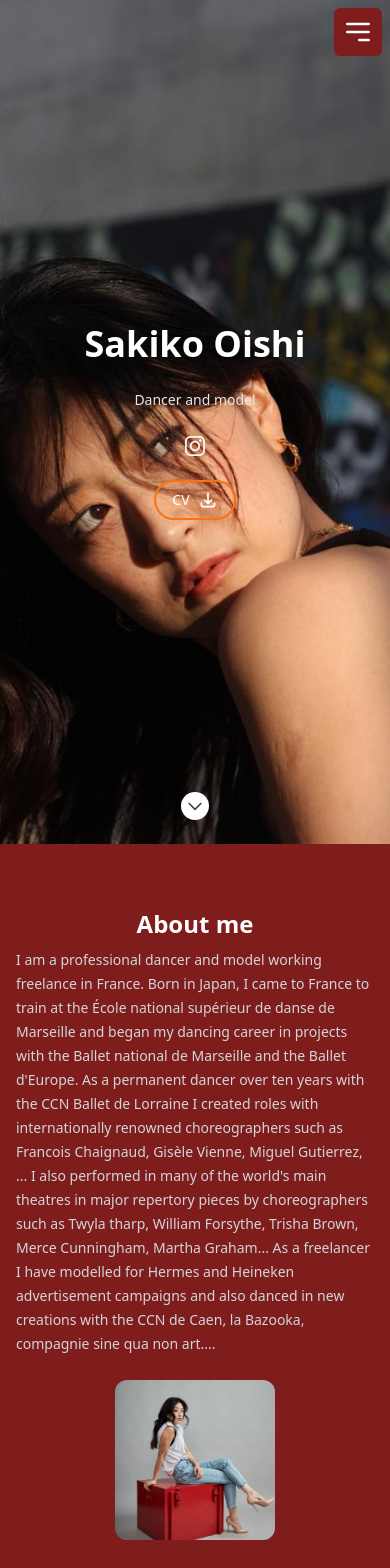
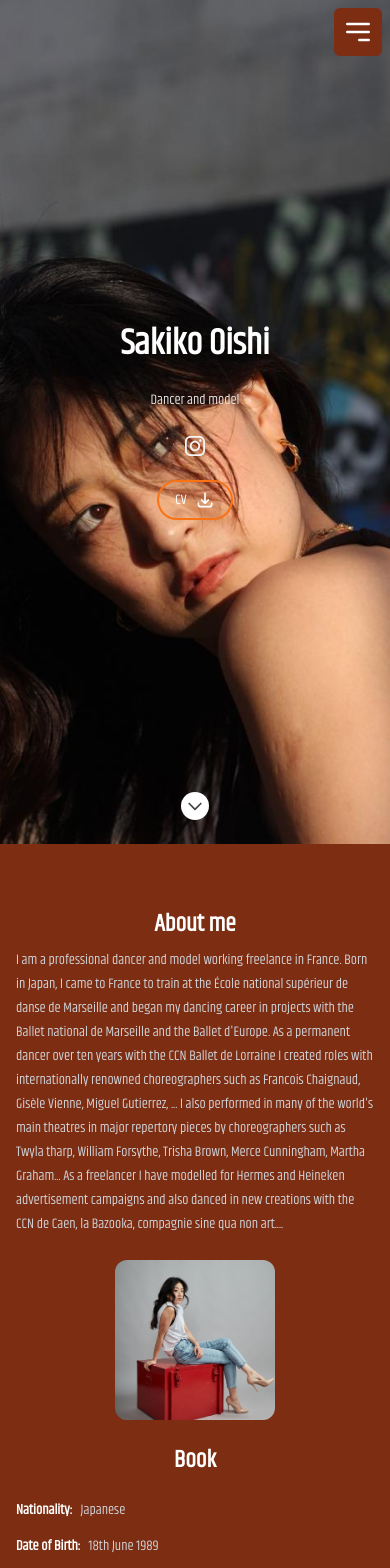
Before and after one commit to VivienIngrams/Sakiko, a Next.js app: page / in a window 390 px wide. Shown: the top 1568 px of the page. Built offline with nearby package versions, Linux system fonts and the light colour scheme.

Commit message:
FOnt change using tailwind and goodle fonts import

```diff
--- a/src/components/Sections/About.tsx
+++ b/src/components/Sections/About.tsx
@@ -8,7 +8,7 @@ import Section from '../Layout/Section';
 const About: FC = memo(() => {
   const {profileImageSrc, bookImageSrc, description, aboutItems} = aboutData;
   return (
-    <Section className="bg-red-900" sectionId={SectionId.About}>
+    <Section className="bg-orange-900" sectionId={SectionId.About}>
       <div className={classNames('grid grid-cols-1 gap-y-4', {'md:grid-cols-4': !!profileImageSrc})}>
         <div className={classNames('col-span-1 flex flex-col gap-y-6', {'md:col-span-3': !!profileImageSrc})}>
           <div className="flex flex-col gap-y-2">
--- a/src/components/Sections/Header.tsx
+++ b/src/components/Sections/Header.tsx
@@ -70,7 +70,7 @@ const MobileNav: FC<{navSections: SectionId[]; currentSection: SectionId | null}
       <>
         <button
           aria-label="Menu Button"
-          className="fixed top-2 right-2 z-40 rounded-md bg-red-900 p-2 ring-offset-gray-800/60 hover:bg-orange-400 focus:outline-none focus:ring-0 focus-visible:ring-2 focus-visible:ring-orange-500 focus-visible:ring-offset-2 sm:hidden"
+          className="fixed top-2 right-2 z-40 rounded-md bg-orange-900 p-2 ring-offset-gray-800/60 hover:bg-orange-400 focus:outline-none focus:ring-0 focus-visible:ring-2 focus-visible:ring-orange-500 focus-visible:ring-offset-2 sm:hidden"
           onClick={toggleOpen}>
           <MenuAlt3Icon className="h-8 w-8 text-white" />
           <span className="sr-only">Open sidebar</span>
--- a/src/globalStyles.scss
+++ b/src/globalStyles.scss
@@ -1,6 +1,10 @@
 @tailwind base;
 @tailwind components;
 @tailwind utilities;
+
+
+@import url('https://fonts.googleapis.com/css2?family=Khand:wght@300;400&display=swap');
+
 
 @layer utilities {
   /* Chrome, Safari and Opera */
@@ -36,8 +40,8 @@ body {
   position: relative;
   width: 100%;
   color: #444444;
-  // font-family: 'Poppins', sans-serif;
-  font-family: system-ui, -apple-system, BlinkMacSystemFont, 'Segoe UI', Ubuntu, 'Helvetica Neue', sans-serif;
+  font-family: 'Khand', sans-serif;
+  // font-family: system-ui, -apple-system, BlinkMacSystemFont, 'Segoe UI', Ubuntu, 'Helvetica Neue', sans-serif;
   background-color: #fafafa;
 }
 
--- a/tailwind.config.js
+++ b/tailwind.config.js
@@ -29,6 +29,10 @@ module.exports = {
         touch: {raw: 'only screen and (pointer: coarse)'},
       },
     },
+    fontFamily: {
+      khand: ['"Khand"', 'sans-serif'],
+      openSans: ['Open Sans', 'sans-serif'],
+    },
   },
   // eslint-disable-next-line no-undef
   plugins: [require('@tailwindcss/forms'), require('@tailwindcss/typography')],
```
